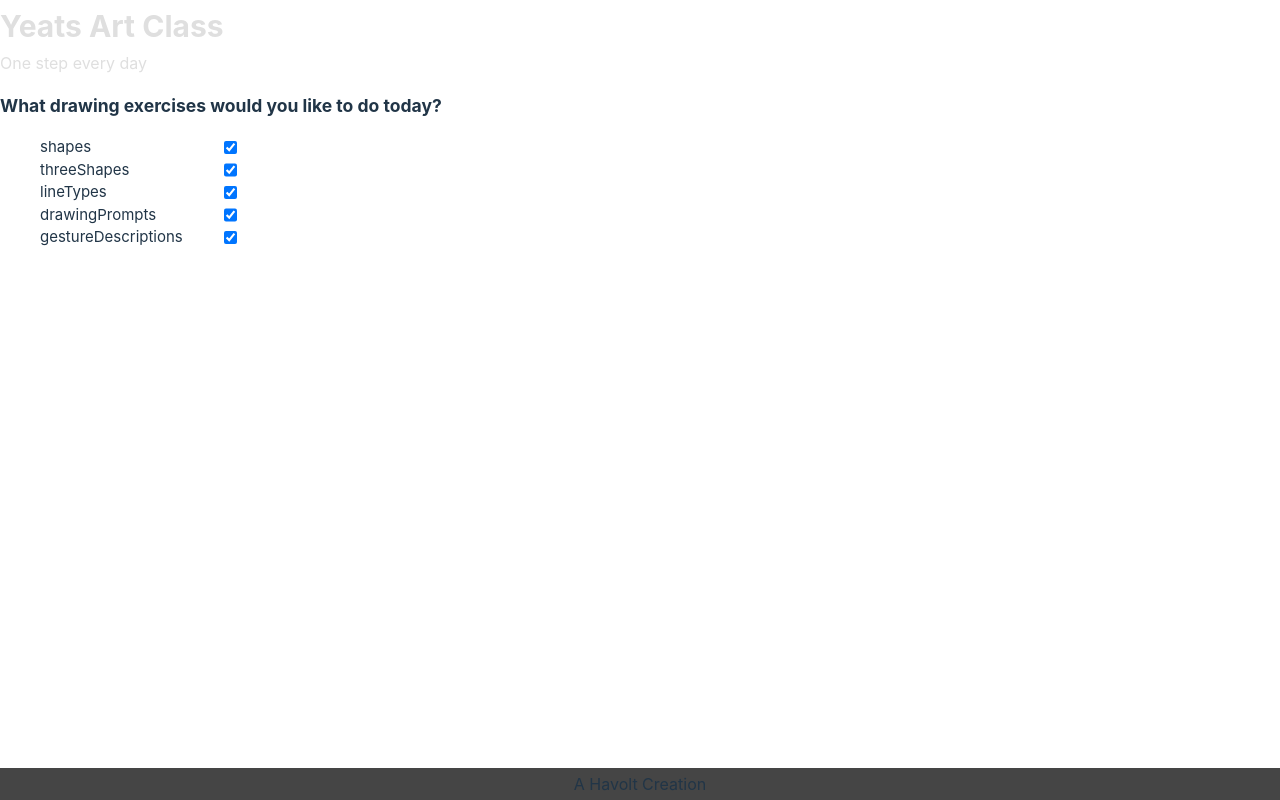
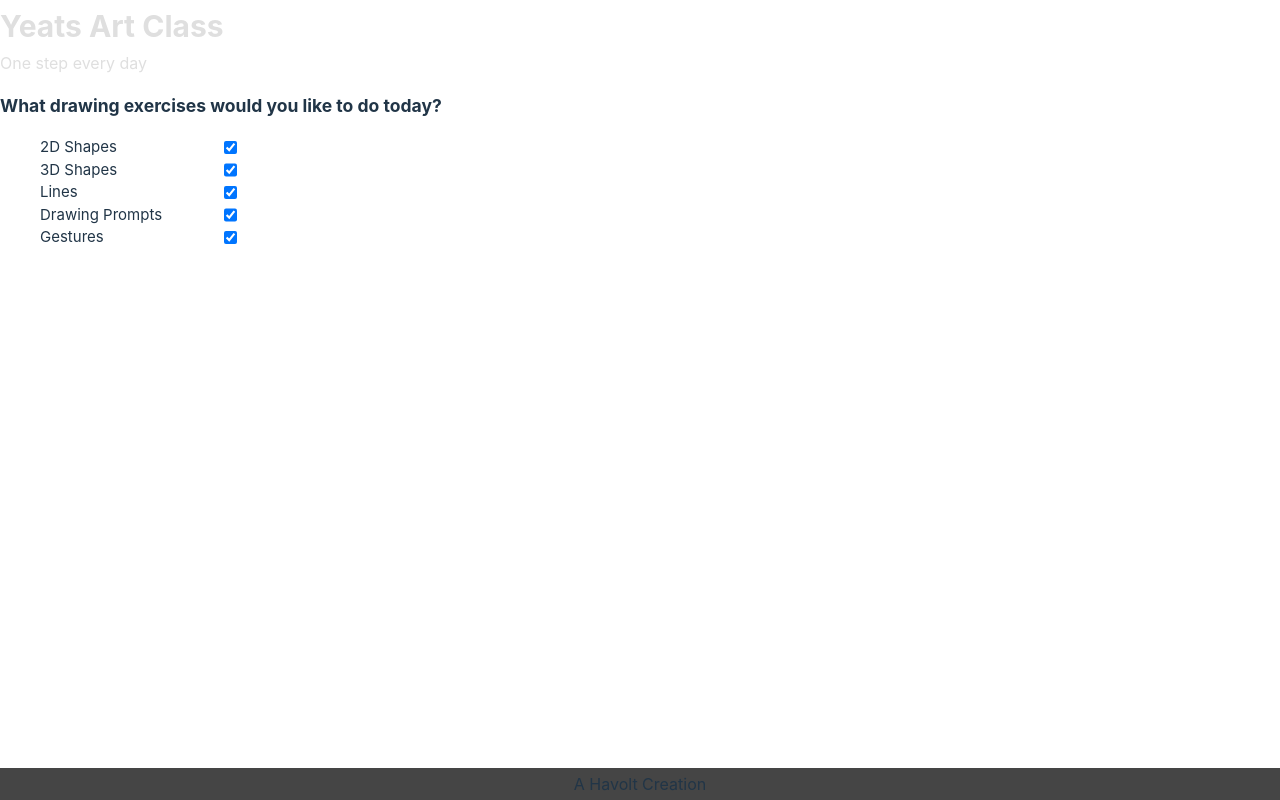
Before and after one commit to Havolt/yeats, a React (Vite) app: page / in a window 1280 px wide. Built offline with nearby package versions, Linux system fonts and the light colour scheme.

Commit message:
Swap Names of exercises to real ones

```diff
--- a/src/components/ExerciseList/ExerciseList.tsx
+++ b/src/components/ExerciseList/ExerciseList.tsx
@@ -1,12 +1,17 @@
 import './ExerciseList.scss'
 
+type Exercise = {
+  name: string,
+  active: boolean
+}
+
 type ExerciseGroups = {
-    shapes: boolean
-    threeShapes: boolean
-    lineTypes: boolean
-    drawingPrompts: boolean
-    gestureDescriptions: boolean
-    [key: string]: boolean
+  shapes: Exercise
+  threeShapes: Exercise
+  lineTypes: Exercise
+  drawingPrompts: Exercise
+  gestureDescriptions: Exercise
+  [key: string]: Exercise
 }
 
 type Props = {
@@ -22,8 +27,8 @@ export default function ExerciseList({exerciseGroups, updateExerciseGroup}: Prop
       <ul className="exercise-list">
           {Object.keys(exerciseGroups).map((key) => (
           <li key={key}>
-              <label htmlFor={key}>{key}</label>
-              <input type="checkbox" name={key} checked={exerciseGroups[key]} onChange={() => updateExerciseGroup(key)} />
+              <label htmlFor={key}>{exerciseGroups[key].name}</label>
+              <input type="checkbox" name={key} checked={exerciseGroups[key].active} onChange={() => updateExerciseGroup(key)} />
           </li>
         ))}
       </ul>
--- a/src/components/SiteMain/SiteMain.tsx
+++ b/src/components/SiteMain/SiteMain.tsx
@@ -7,15 +7,19 @@ import './SiteMain.scss'
 
 type Props = {}
 
-type ExerciseGroups = {
-  shapes: boolean
-  threeShapes: boolean
-  lineTypes: boolean
-  drawingPrompts: boolean
-  gestureDescriptions: boolean
-  [key: string]: boolean
+type Exercise = {
+  name: string,
+  active: boolean
 }
 
+type ExerciseGroups = {
+  shapes: Exercise
+  threeShapes: Exercise
+  lineTypes: Exercise
+  drawingPrompts: Exercise
+  gestureDescriptions: Exercise
+  [key: string]: Exercise
+}
 
 function SiteMain({}: Props) {
 
@@ -23,7 +27,13 @@ function SiteMain({}: Props) {
 
   const updateExerciseGroup = (exercise: string): void => {
     setExerciseList((prevExerciseList: ExerciseGroups) => {
-      return { ...prevExerciseList, [exercise]: !prevExerciseList[exercise] }
+      return {
+        ...prevExerciseList,
+        [exercise]: {
+          ...prevExerciseList[exercise],
+          active: !prevExerciseList[exercise].active
+        }
+      }
     })
   }
 
--- a/src/json/exercises.json
+++ b/src/json/exercises.json
@@ -1,10 +1,10 @@
 {
     "groups": {
-        "shapes": true,
-        "threeShapes": true,
-        "lineTypes": true,
-        "drawingPrompts": true,
-        "gestureDescriptions": true
+        "shapes": { "name": "2D Shapes", "active": true},
+        "threeShapes": { "name": "3D Shapes", "active": true},
+        "lineTypes": { "name": "Lines", "active": true},
+        "drawingPrompts": { "name": "Drawing Prompts", "active": true},
+        "gestureDescriptions": { "name": "Gestures", "active": true}
     },
     "shapes": [
         "circle",
```
